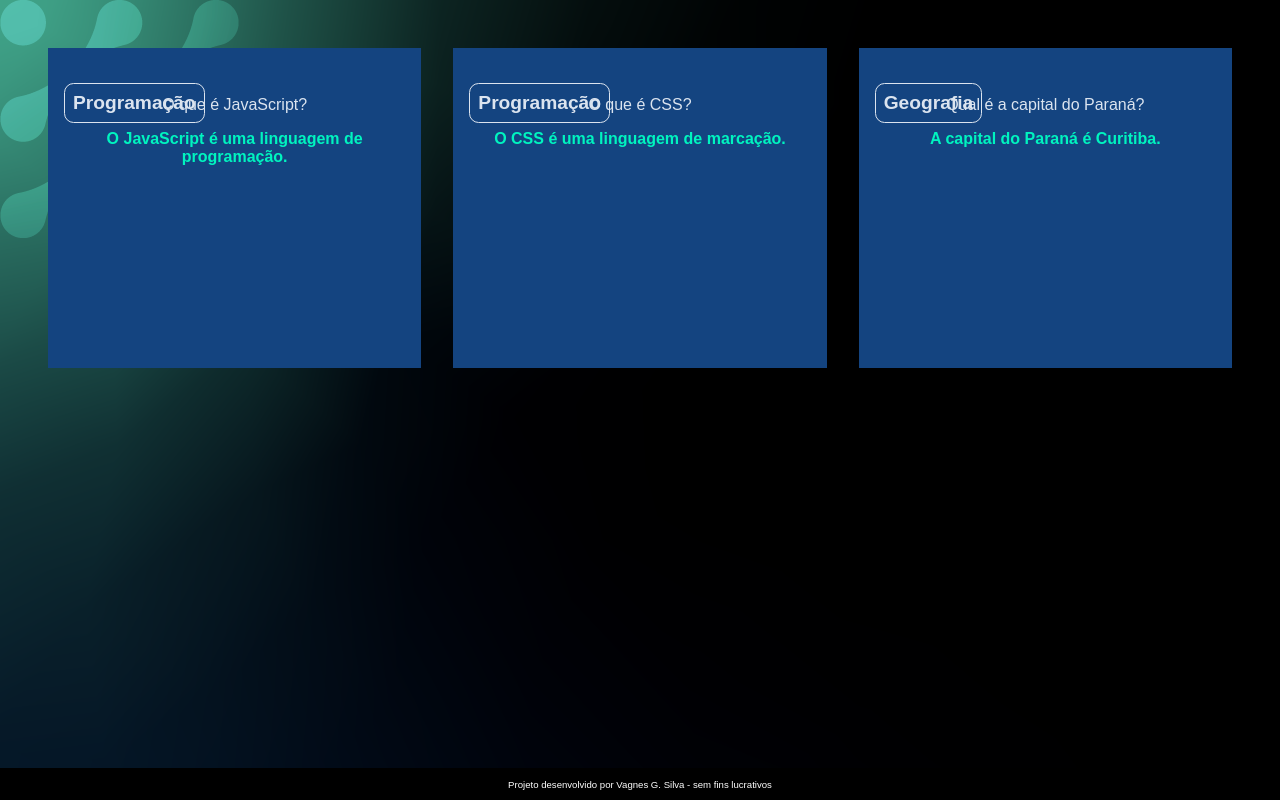
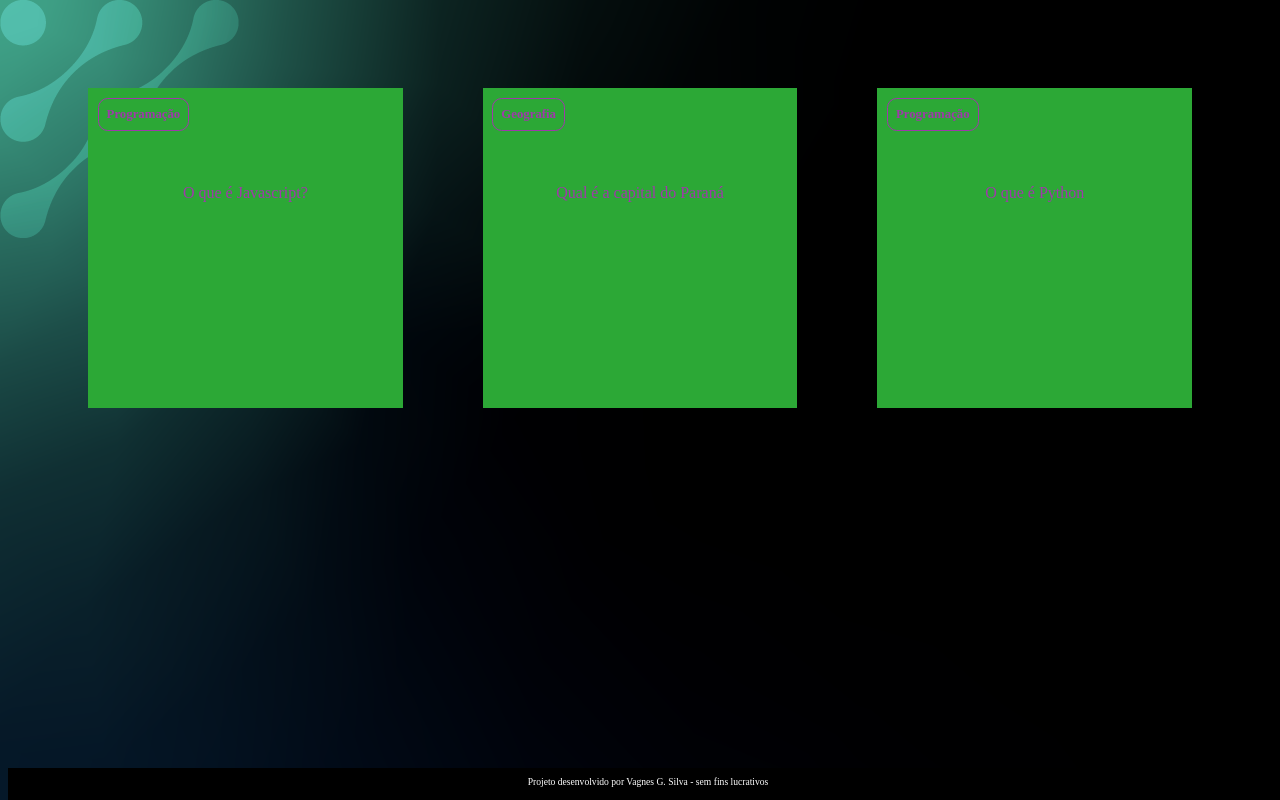
Before and after one commit to Viniciusbr201/Flash-Card-Correto, a plain HTML site: page Flash-Card-Correto-main/Flash Card Vini/index.html in a window 1280 px wide. Drawn offline with Linux system fonts and the light colour scheme; a web font is replaced by a local one.

Commit message:
Add files via upload

```diff
--- /dev/null
+++ b/Flash-Card-Correto-main/Flash Card Vini/app.js
@@ -0,0 +1,26 @@
+function criarCartao(categoria, pergunta, resposta) {
+    let container = document.getElementById('container')
+    let cartao = document.createElement('article')
+    cartao.className = 'cartao'
+
+    cartao.innerHTML = `
+    <div class="cartao_conteudo">
+    <h3>${categoria}</h3>
+    <div class="cartao_conteudo_pergunta">
+    <p>${pergunta}</p>
+    </div>
+    <div class="cartao_conteudo_resposta">
+    <p>${resposta}</p>
+    </div>
+    </div>
+    `
+    let respostaEstaVisivel = false;
+    function viraCartao(){
+        respostaEstaVisivel = !respostaEstaVisivel;
+        cartao.classList.toggle('active', respostaEstaVisivel)
+    }
+
+
+    cartao.addEventListener("click", viraCartao)
+    container.appendChild(cartao)
+}
--- a/Flash-Card-Correto-main/Flash Card Vini/index.html
+++ b/Flash-Card-Correto-main/Flash Card Vini/index.html
@@ -17,49 +17,24 @@
     <main>
         <section id="container">
             <!-- Cartão 1: Programação -->
-            <article class="cartao">
+            <!-- <article class="cartao">
                 <div class="cartao_conteudo">
                     <h3>Programação</h3>
                     <div class="cartao_conteudo_pergunta">
                         <p>O que é JavaScript?</p>
                     </div>
+
                     <div class="cartao_conteudo_resposta">
                         <p>O JavaScript é uma linguagem de programação.</p>
                     </div>
                 </div>
-            </article>
-
-            <!-- Cartão 2: CSS -->
-            <article class="cartao">
-                <div class="cartao_conteudo">
-                    <h3>Programação</h3>
-                    <div class="cartao_conteudo_pergunta">
-                        <p>O que é CSS?</p>
-                    </div>
-                    <div class="cartao_conteudo_resposta">
-                        <p>O CSS é uma linguagem de marcação.</p>
-                    </div>
-                </div>
-            </article>
-
-            <!-- Cartão 3: Geografia -->
-            <article class="cartao">
-                <div class="cartao_conteudo">
-                    <h3>Geografia</h3>
-                    <div class="cartao_conteudo_pergunta">
-                        <p>Qual é a capital do Paraná?</p>
-                    </div>
-                    <div class="cartao_conteudo_resposta">
-                        <p>A capital do Paraná é Curitiba.</p>
-                    </div>
-                </div>
-            </article>
-
+            </article> -->
         </section>
     </main>
     <footer>
         <p>Projeto desenvolvido por Vagnes G. Silva - sem fins lucrativos</p>
     </footer>
+    <script src="app.js"></script>
+    <script src="perguntas.js"></script>
 </body>
-
 </html>
--- /dev/null
+++ b/Flash-Card-Correto-main/Flash Card Vini/perguntas.js
@@ -0,0 +1,18 @@
+criarCartao(
+    'Programação',
+    'O que é Javascript?',
+    'O javascript é uma linguagem de programação'
+)
+
+criarCartao(
+    'Geografia',
+    'Qual é a capital do Paraná',
+    'A capital do Paraná',
+    'A capital do Paraná é Curitiba'
+)
+
+criarCartao(
+    'Programação',
+    'O que é Python',
+    'O Python é uma linguagem de programção'
+)
--- a/Flash-Card-Correto-main/Flash Card Vini/styles.css
+++ b/Flash-Card-Correto-main/Flash Card Vini/styles.css
@@ -1,80 +1,110 @@
 :root {
-    --text-color: #DBE4EF;
-    --card-front-color: #144480;
+    --text-color: #9f39aa;
+    --card-front-color: #2ca836;
     --card-back-color: #00F4BF;
     }
 
-body {
+    body{
     background-image: url(img/bg-desktop.webp);
-    font-family: Bai Jamjuree, sans-serif;
-    margin: 0;
-    padding: 0;
+    font-family: Bai Jamjuree;
     }
 
-#container {
+    #container{
     display: flex;
-    justify-content: space-between; /* Isso vai distribuir os cartões uniformemente */
-    flex-wrap: wrap; /* Para permitir que os cartões se ajustem em várias linhas, caso necessário */
-    padding: 2rem; /* Adiciona um espaçamento ao redor do container */
+    flex-wrap: wrap;
+    justify-content: space-between;
+    padding: 4rem;
+    gap: 3rem
+    }
+    .cartao{
+    margin: 1rem 1rem;
+    height: 20rem;
+    flex-grow: 1;
+    flex-basis: calc(33% - 6rem);
     }
 
-.cartao {
-    margin: 1rem;
-    height: 20rem;
-    flex-grow: 1;
-    flex-basis: calc(33% - 2rem); /* Ajustei o valor aqui para uma distribuição mais equilibrada */
-    box-sizing: border-box; /* Para garantir que o padding e margin não quebrem o layout */
-    display: flex;
-    flex-direction: column;
-    justify-content: space-between;
-}
-
-.cartao_conteudo h3 {
+    .cartao_conteudo h3{
     color: var(--text-color);
     border: 1px solid var(--text-color);
     text-align: left;
     padding: 0.5rem;
     position: absolute;
-    top: 1rem; /* Ajustei a posição para melhorar a visualização */
-    left: 1rem;
+    margin: 0.6rem;
     border-radius: 0.6rem;
-    font-size: 1.2rem; /* Mudando de vw para rem para mais consistência */
+    font-size: 1vw;
+    backface-visibility: hidden;
     }
 
-.cartao_conteudo {
+    .cartao_conteudo{
     text-align: center;
     background-color: var(--card-front-color);
     height: 100%;
-    position: relative;
-    padding: 2rem; /* Adiciona um padding interno ao conteúdo */
+    transform-style: preserve-3d;
+    transition: transform 300ms ease-in-out;
     }
 
-.cartao_conteudo_pergunta p {
+    .cartao_conteudo p{
+    margin-top: 1rem;
+    padding: 2rem;
+    margin-top: 4rem;
+    }
+
+    .cartao_conteudo_pergunta p{
     color: var(--text-color);
     font-weight: 500;
-    margin-bottom: 1rem; /* Adiciona um espaço entre os elementos */
     }
 
-.cartao_conteudo_resposta p {
+    .cartao_conteudo_resposta p{
     color: var(--card-back-color);
     font-weight: 700;
-    margin-top: 1rem; /* Adiciona um espaço entre os elementos */
     }
 
-footer {
+    .cartao.active .cartao_conteudo{
+    transform: rotateY(180deg);
+    }
+
+    .cartao_conteudo_pergunta,
+    .cartao_conteudo_resposta{
+    backface-visibility: hidden;
+    position:absolute;
+    height: 100%;
+    width: 100%;
+
+    }
+
+    .cartao_conteudo_resposta{
+    transform: rotateY(180deg);
+    }
+
+    footer{
     background-color: black;
     color: white;
     position: fixed;
     bottom: 0;
     width: 100%;
     height: 2rem;
-    display: flex;
-    align-items: center;
-    justify-content: center; /* Centraliza o texto */
     }
 
-footer p {
+    footer p{
     text-align: center;
     font-size: 0.6rem;
-    margin: 0; /* Remove o margin padrão */
+    margin-top: 0.5rem;
     }
+    @media (max-width: 560px){
+        body{
+            background: url(img/bg-mobile.webp);
+        }
+
+        .cartao{
+            flex: 1 0 calc(100% - 1rem);
+        }
+
+        .cartao_conteudo h3{
+            font-size: 3vw;
+        }
+
+        .cartao_conteudo p{
+            font-size: 3vw;
+        }
+
+    }
```
Lines whose indentation alone changed are shown as unchanged.
